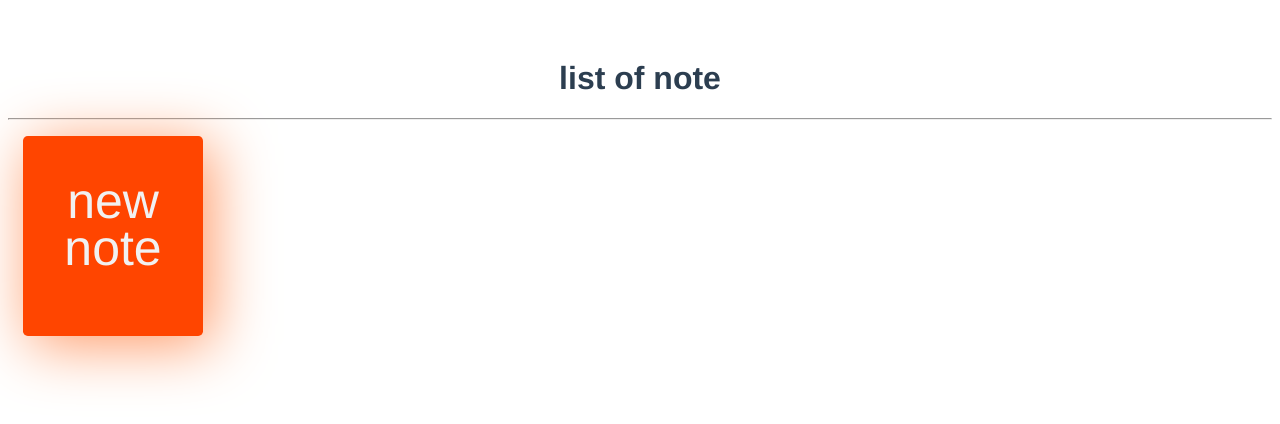
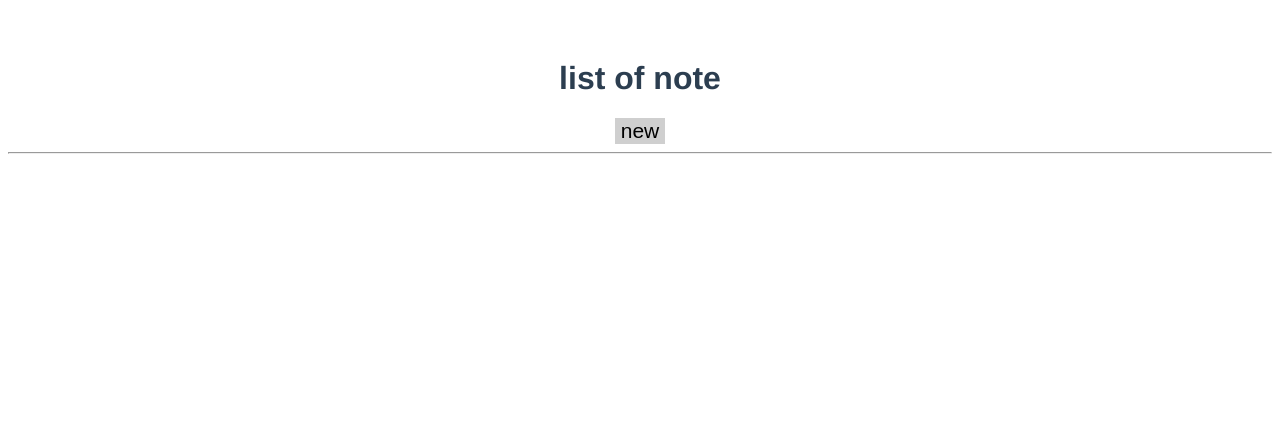
Before and after one commit to YexiaobaiandJie/my_1_rep, a Vue app in the folder todolist/: page / in a window 1280 px wide. Shown: the top 424 px of the page. Built offline with nearby package versions, Linux system fonts and the light colour scheme.

Commit message:
修改了增加笔记的方法

```diff
--- a/todolist/src/App.vue
+++ b/todolist/src/App.vue
@@ -3,6 +3,7 @@
     <!--<img src="./assets/logo.png">-->
     <div id="notebook" v-show="!isopen"> <!--笔记本展示页-->
       <h1>list of note</h1>
+      <button v-on:click="addnotefunc" class="newnotep">new</button>
       <hr />
       <div v-for="noteitem in noteitems" v-on:click="opennote(noteitem)">
         <div class="box1" v-bind:class="{box2:noteitem.isFinished}">
@@ -19,11 +20,11 @@
         </div>
       </div>
       <!--添加笔记本-->
+      <!--
       <div class="addnote" v-on:click="addnotefunc">
         <p class="addnotep">new</p>
-        <p class="addnotep2">note</p>
       </div>
-
+      -->
 
     </div>
     <transition name="fade">
@@ -209,34 +210,16 @@ export default {
   cursor:default;
 }
 
-.addnote{   /*添加笔记框的样式*/
-  background-color: #ff4500;
-  color:#f1f1f1;
-  width:43%;
-  height:23%;
-  max-width:180px;
-  max-height:200px;
-  float:left;
-  border: none;
-  border-radius: 0.3em;
-  margin-left:15px;
-  margin-top:8px;
-  box-shadow:   8px 8px 60px 1px #ff9966;
-  cursor: default;
-}
-.addnotep{ /*添加笔记框的下一层的样式*/
-  font-size:50px;
-  margin-top:20%;
-}
-.addnotep2{ /*添加笔记框的下一层的样式*/
-  font-size:50px;
-  margin-top:-34%;
-  margin-bottom:34%;
-}
 .fade-enter-active, .fade-leave-active{
   transition: opacity 0.6s
 }
 .fade-enter, .fade-leave-to{
   opacity: 0
 }
+.newnotep{
+  font-size:21px;
+  cursor:default;
+  background-color:#cfcfcf;
+  border:none;
+}
 </style>
```
